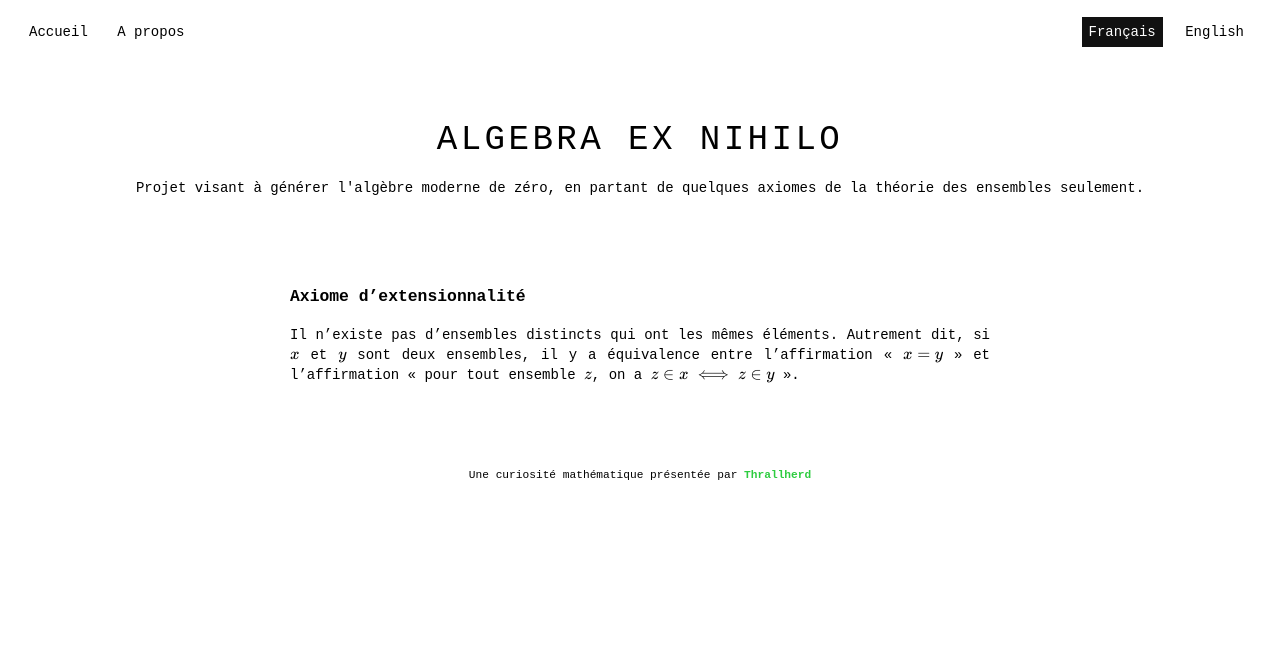
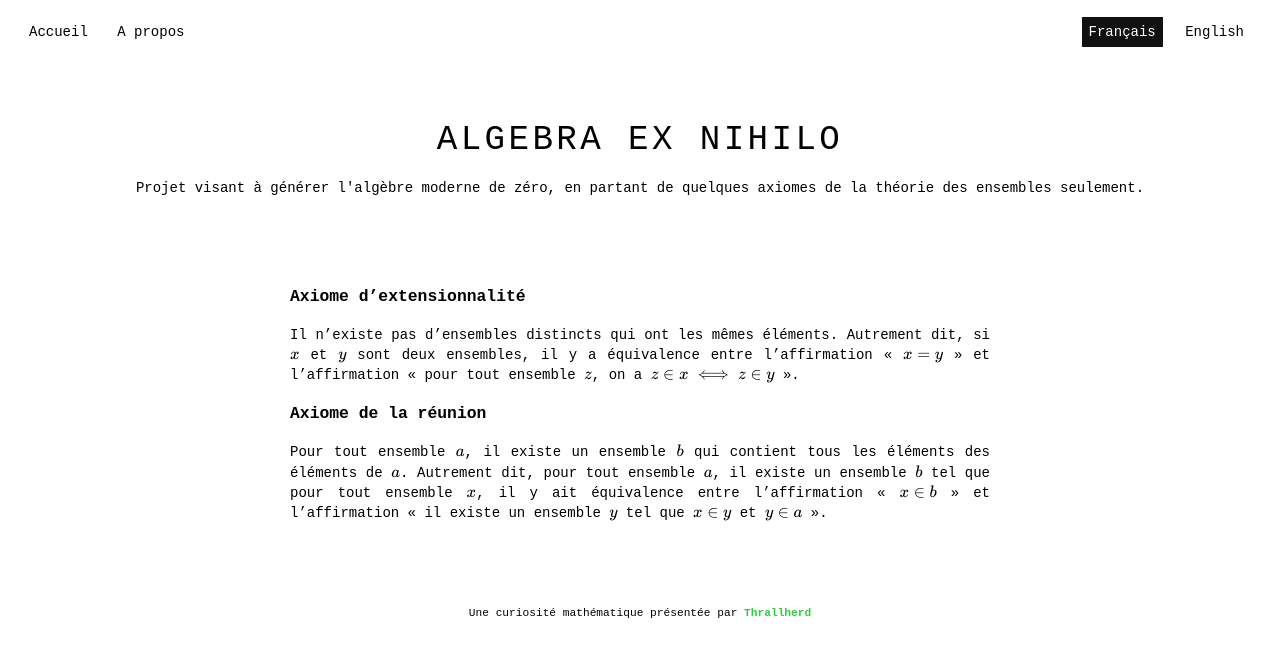
Before and after one commit to Thrallherd/AlgebraExNihilo, a Jekyll site: the page built from set_axm.md, in a window 1280 px wide. Shown: the top 657 px of the page. Built offline with Jekyll 4.4.1, drawn with Linux system fonts in a browser that asks for light colours; formulas are drawn with MathJax 3.

Commit message:
Update set_axm.md

```diff
--- a/set_axm.md
+++ b/set_axm.md
@@ -9,3 +9,6 @@ handle: /set_axm
 
 ### Axiome d'extensionnalité
 Il n'existe pas d'ensembles distincts qui ont les mêmes éléments. Autrement dit, si $$x$$ et $$y$$ sont deux ensembles, il y a équivalence entre l'affirmation « $$x = y$$ » et l'affirmation « pour tout ensemble $$z$$, on a $$z \in x \iff z \in y$$ ».
+
+### Axiome de la réunion
+Pour tout ensemble $$a$$, il existe un ensemble $$b$$ qui contient tous les éléments des éléments de $$a$$. Autrement dit, pour tout ensemble $$a$$, il existe un ensemble $$b$$ tel que pour tout ensemble $$x$$, il y ait équivalence entre l'affirmation « $$x \in b$$ » et l'affirmation « il existe un ensemble $$y$$ tel que $$x \in y$$ et $$y \in a$$ ».
```
